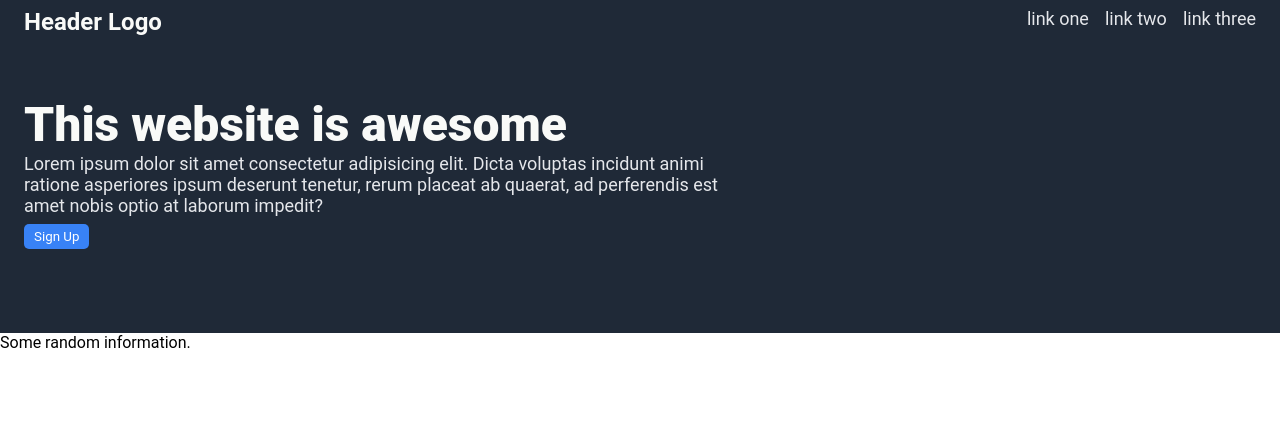
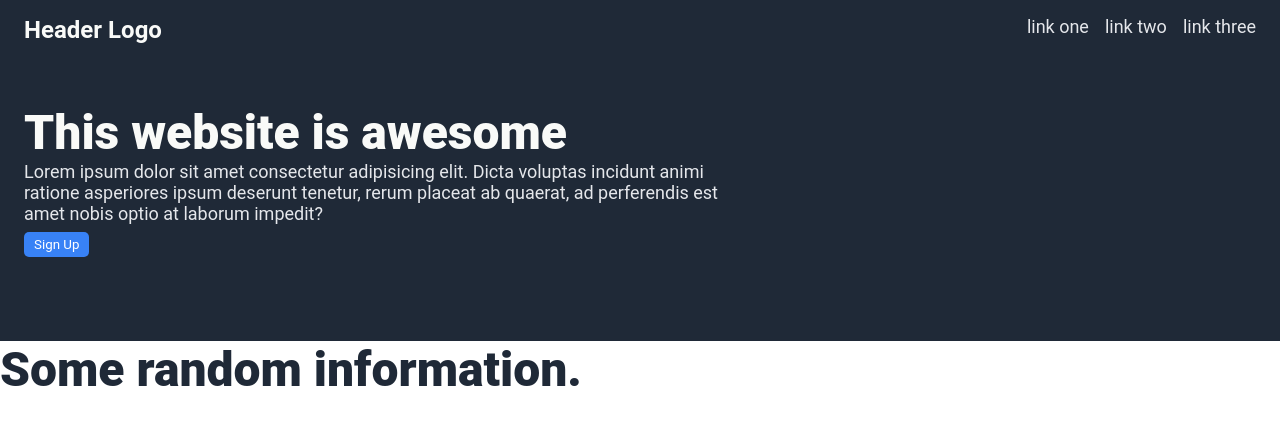
Before and after one commit to ureyx6/Landing-Page-Project, a plain HTML site: page index.html in a window 1280 px wide. Drawn offline with Linux system fonts and the light colour scheme.

Commit message:
changed the styles for header of info section

```diff
--- a/style.css
+++ b/style.css
@@ -14,7 +14,7 @@
      flex-direction: column;
      padding-left: 24px;
      padding-right: 24px;
-     padding-top: 8px;
+     padding-top: 16px;
      padding-bottom: 24px;
 }
 .top-header {
@@ -66,3 +66,8 @@ a {
     margin-top: 60px;
     margin-bottom: 60px;
 }
+.information {
+    color: #1f2937;
+    font-size: 48px;
+    font-weight: 900;
+}
```
